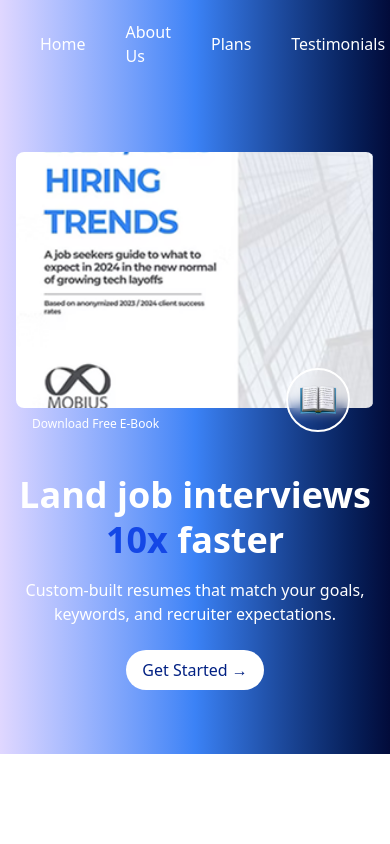
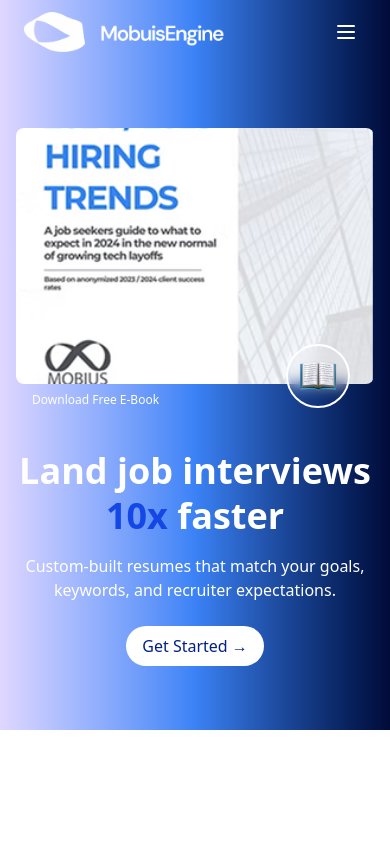
Before and after one commit to MohdFahad1/Mobius-assignment, a React (Vite) app: page / in a window 390 px wide. Shown: the top 844 px of the page. Built offline with nearby package versions, Linux system fonts and the light colour scheme.

Commit message:
style: Added responsiveness to navbar

```diff
--- a/src/components/common/Navbar.jsx
+++ b/src/components/common/Navbar.jsx
@@ -1,65 +1,108 @@
-import React from "react";
+import React, { useState } from "react";
 import logo from "../../assets/logo.png";
 import Button from "./Button";
 
-const navLniks = [
-  {
-    id: 1,
-    title: "Home",
-  },
-  {
-    id: 2,
-    title: "About Us",
-  },
-  {
-    id: 3,
-    title: "Plans",
-  },
-  {
-    id: 4,
-    title: "Testimonials",
-  },
-  {
-    id: 5,
-    title: "Privacy Policy",
-  },
-  {
-    id: 6,
-    title: "More",
-  },
+const navLinks = [
+  { id: 1, title: "Home" },
+  { id: 2, title: "About Us" },
+  { id: 3, title: "Plans" },
+  { id: 4, title: "Testimonials" },
+  { id: 5, title: "Privacy Policy" },
+  { id: 6, title: "More" },
 ];
 
-const Navbar = () => {
+export default function Navbar() {
+  const [menuOpen, setMenuOpen] = useState(false);
+
   return (
-    <nav className="bg-transparent top-0 bg-gradient-to-r from-[#E0D7FF] via-[#3B82F6] to-[#020B3A]  py-3 px-10 flex justify-between items-center inset-x-0 z-50">
-      <div className="flex justify-between w-full items-center">
-        <div className="relative h-10 w-50">
-          <img
-            src={logo}
-            className="absolute object-cover cursor-pointer"
-            alt="logo"
-          />
-        </div>
+    <nav className=" z-50 bg-gradient-to-r from-[#E0D7FF] via-[#3B82F6] to-[#020B3A] px-6 md:px-10 py-3 flex items-center justify-between">
+      {/* Logo */}
+      <div className="flex-shrink-0 h-10 w-auto">
+        <img src={logo} alt="MobiusEngine" className="h-full object-contain" />
+      </div>
 
-        <div>
-          <ul className="flex gap-10 items-center">
-            {navLniks.map((link) => (
+      {/* Desktop Links */}
+      <ul className="hidden md:flex space-x-8">
+        {navLinks.map((link) => (
+          <li
+            key={link.id}
+            className="text-white font-medium hover:text-gray-200 transition cursor-pointer"
+          >
+            {link.title}
+          </li>
+        ))}
+      </ul>
+
+      <div className="hidden md:block">
+        <Button className="bg-white text-[#022183]" arrow>
+          Get Started
+        </Button>
+      </div>
+
+      {/* Mobile Hamburger */}
+      <button
+        className="md:hidden p-2 text-white focus:outline-none"
+        onClick={() => setMenuOpen((o) => !o)}
+        aria-label="Toggle menu"
+      >
+        {menuOpen ? (
+          <svg
+            xmlns="http://www.w3.org/2000/svg"
+            className="h-6 w-6"
+            fill="none"
+            viewBox="0 0 24 24"
+            stroke="currentColor"
+          >
+            <path
+              strokeLinecap="round"
+              strokeLinejoin="round"
+              strokeWidth={2}
+              d="M6 18L18 6M6 6l12 12"
+            />
+          </svg>
+        ) : (
+          <svg
+            xmlns="http://www.w3.org/2000/svg"
+            className="h-6 w-6"
+            fill="none"
+            viewBox="0 0 24 24"
+            stroke="currentColor"
+          >
+            <path
+              strokeLinecap="round"
+              strokeLinejoin="round"
+              strokeWidth={2}
+              d="M4 6h16M4 12h16M4 18h16"
+            />
+          </svg>
+        )}
+      </button>
+
+      {/* Mobile Menu */}
+      {menuOpen && (
+        <div className="absolute top-14 z-50 left-0 inset-x-0 bg-gradient-to-r from-[#E0D7FF] via-[#3B82F6] to-[#020B3A] shadow-md">
+          <ul className="flex flex-col space-y-4 px-6 py-6">
+            {navLinks.map((link) => (
               <li
                 key={link.id}
-                className="text-white font-medium cursor-pointer"
+                className="text-white font-medium hover:text-gray-200 transition cursor-pointer"
+                onClick={() => setMenuOpen(false)}
               >
                 {link.title}
               </li>
             ))}
+            <li className="pt-4">
+              <Button
+                className="w-full bg-white text-[#022183] justify-center"
+                arrow
+                onClick={() => setMenuOpen(false)}
+              >
+                Get Started
+              </Button>
+            </li>
           </ul>
         </div>
-
-        <div>
-          <Button className="bg-white text-[#022183]">Get Started</Button>
-        </div>
-      </div>
+      )}
     </nav>
   );
-};
-
-export default Navbar;
+}
```
